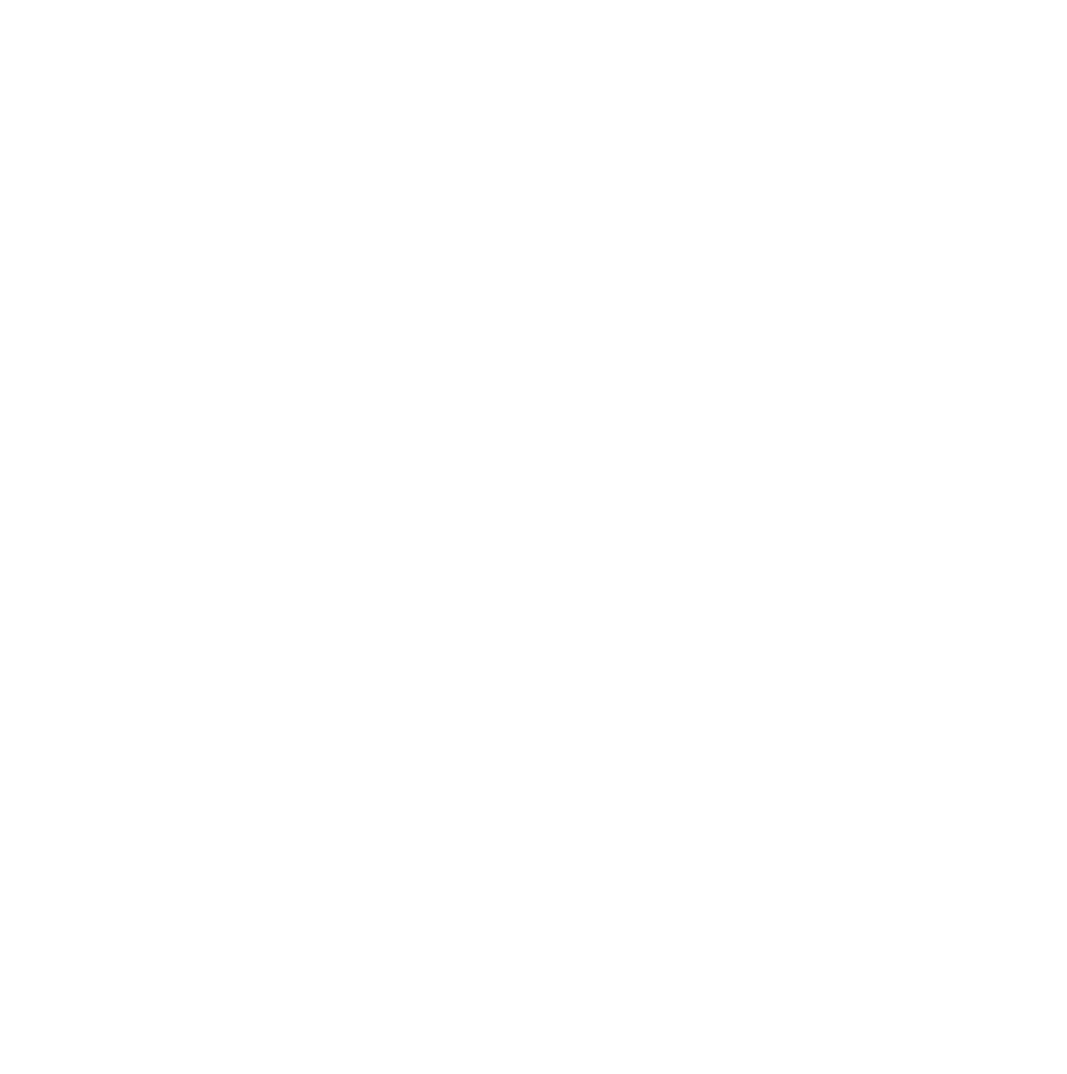
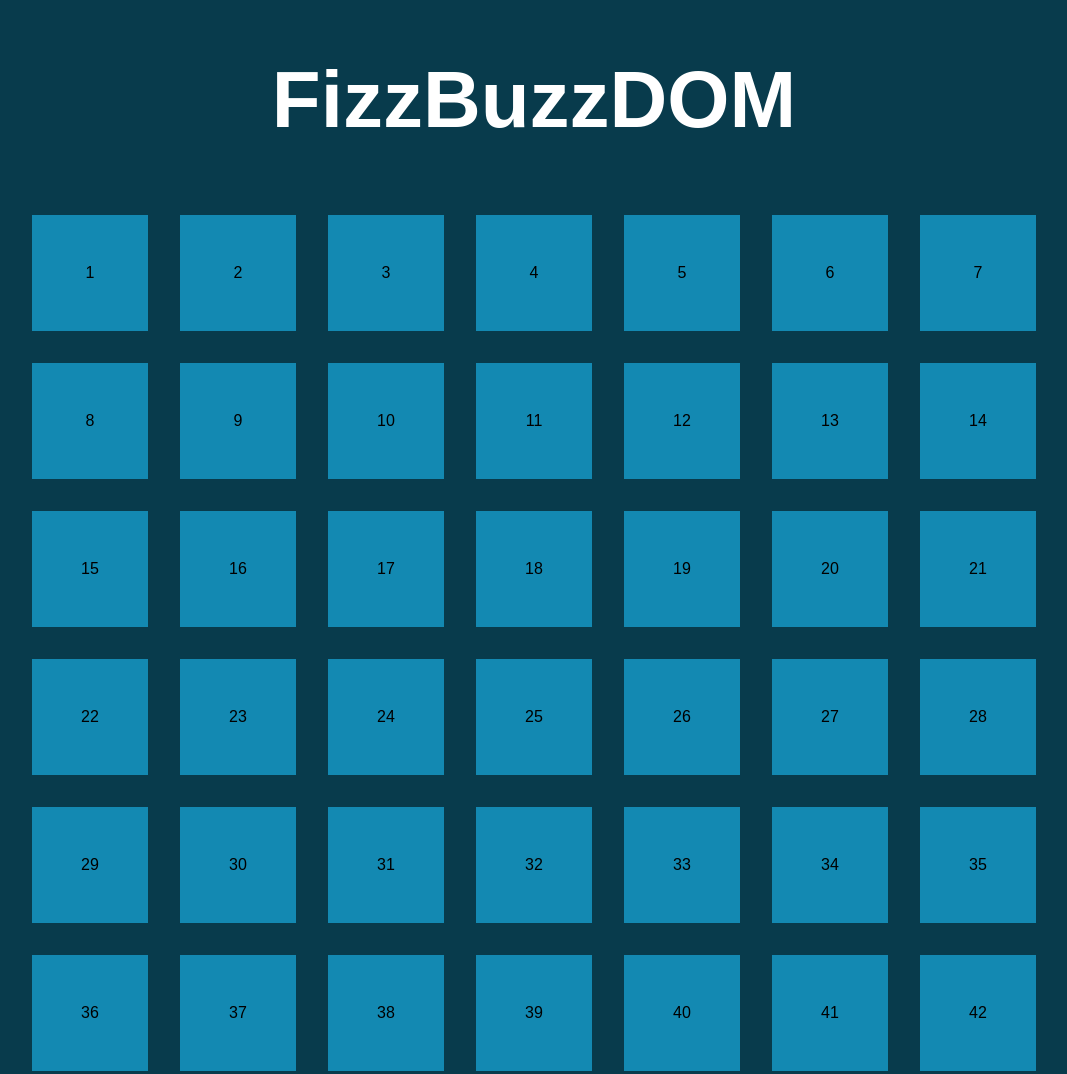
Before and after one commit to luirusso/js-fizzbuzzdom, a plain HTML site: page index.html in a window 1280 px wide. Shown: the top 1074 px of the page, without its empty margins (106-1173 px from the left). Before the commit the page ends 800 px from the top, so only its background shows below. Drawn offline with Linux system fonts and the light colour scheme.

Commit message:
added boxes to loop

```diff
--- a/css/main.css
+++ b/css/main.css
@@ -0,0 +1,32 @@
+body {
+    margin: 0;
+    padding: 0;
+    box-sizing: border-box;
+    font-family: sans-serif;
+    background-color: #083B4C;
+    color: white;
+}
+
+h1 {
+    text-align: center;
+    font-size: 5em;
+}
+
+.boxes {
+    margin: 50px auto;
+    max-width: 1170px;
+    display: flex;
+    flex-wrap: wrap;
+    justify-content: center;
+}
+
+.boxes .box {
+    display: flex;
+    justify-content: center;
+    align-items: center;
+    width: 116px;
+    height: 116px;
+    margin: 1rem;
+    background-color: #1389B2;
+    color: black;
+}
--- a/index.html
+++ b/index.html
@@ -4,11 +4,18 @@
     <meta charset="UTF-8">
     <meta http-equiv="X-UA-Compatible" content="IE=edge">
     <meta name="viewport" content="width=device-width, initial-scale=1.0">
-    <title>Document</title>
+    <title>FixxBuzzDOM</title>
     <link rel="stylesheet" href="./css/main.css">
 </head>
 <body>
 
+    <h1>
+        FizzBuzzDOM
+    </h1>
+
+    <div class="boxes">
+
+    </div>
 
     <script src="./js/index.js"></script>
 </body>
--- a/js/index.js
+++ b/js/index.js
@@ -8,3 +8,9 @@ Consigli del giorno:
 1. scriviamo sempre prima dei commenti in italiano per capire cosa vogliamo fare
 2. proviamo ad immaginare le operazioni che vogliamo far svolgere al nostro programma così come lo faremmo “a mano”
  */
+
+const boxes = document.querySelector('.boxes');
+
+for (let i = 1; i <= 100; i++) {
+    boxes.innerHTML += `<div class="box box-${i}">${i}</div>`;
+}
```
